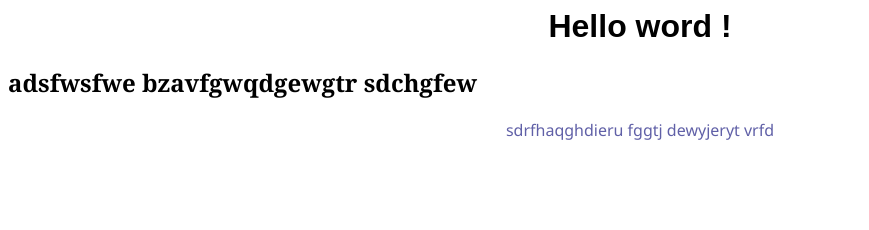
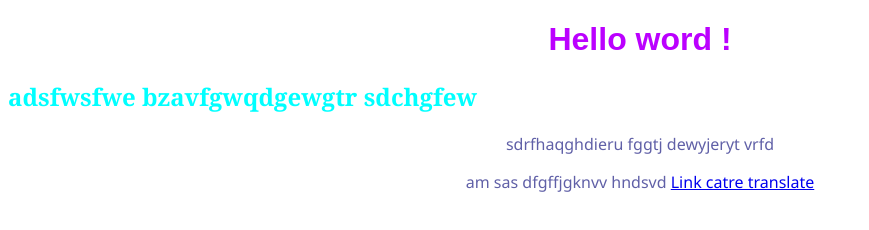
Before and after one commit to adimican/Learn-HTML-CSS, a plain HTML site: page index.html in a window 1280 px wide. Shown: the whole page, without its empty margins (0-869 px from the left). Drawn offline with Linux system fonts and the light colour scheme.

Commit message:
create  sheleton of a website and style zone

```diff
--- a/index.html
+++ b/index.html
@@ -1,17 +1,34 @@
-<h1
-  style="font-family: sans-serif ;  color: #bb00ff, 50%); text-align: center;"
->
-  Hello word !
-</h1>
-<h2 style="font-family: Georgia, 'Times New Roman', Times, serif">
-  adsfwsfwe bzavfgwqdgewgtr sdchgfew
-</h2>
-<p
-  style="
-    text-align: center;
-    color: rgb(96, 96, 167);
-    font-family: 'Segoe UI', Tahoma, Geneva, Verdana, sans-serif;
-  "
->
-  sdrfhaqghdieru fggtj dewyjeryt vrfd
-</p>
+<!DOCTYPE html>
+<html>
+  <head>
+    <style>
+      h1 {
+        font-family: sans-serif;
+        color: #bb00ff;
+        text-align: center;
+      }
+      h2 {
+        font-family: Georgia, "Times New Roman", Times, serif;
+        color: aqua;
+      }
+      p {
+        text-align: center;
+        color: rgb(96, 96, 167);
+        font-family: "Segoe UI", Tahoma, Geneva, Verdana, sans-serif;
+      }
+    </style>
+    <title>My first website</title>
+  </head>
+  <body>
+    <h1>Hello word !</h1>
+    <h2>adsfwsfwe bzavfgwqdgewgtr sdchgfew</h2>
+    <p>sdrfhaqghdieru fggtj dewyjeryt vrfd</p>
+    <p>
+      am sas dfgffjgknvv hndsvd
+      <a
+        href="https://translate.google.ro/?hl=ro&pli=1&sl=en&tl=ro&text=snippet&op=translate"
+        >Link catre translate</a
+      >
+    </p>
+  </body>
+</html>
```
